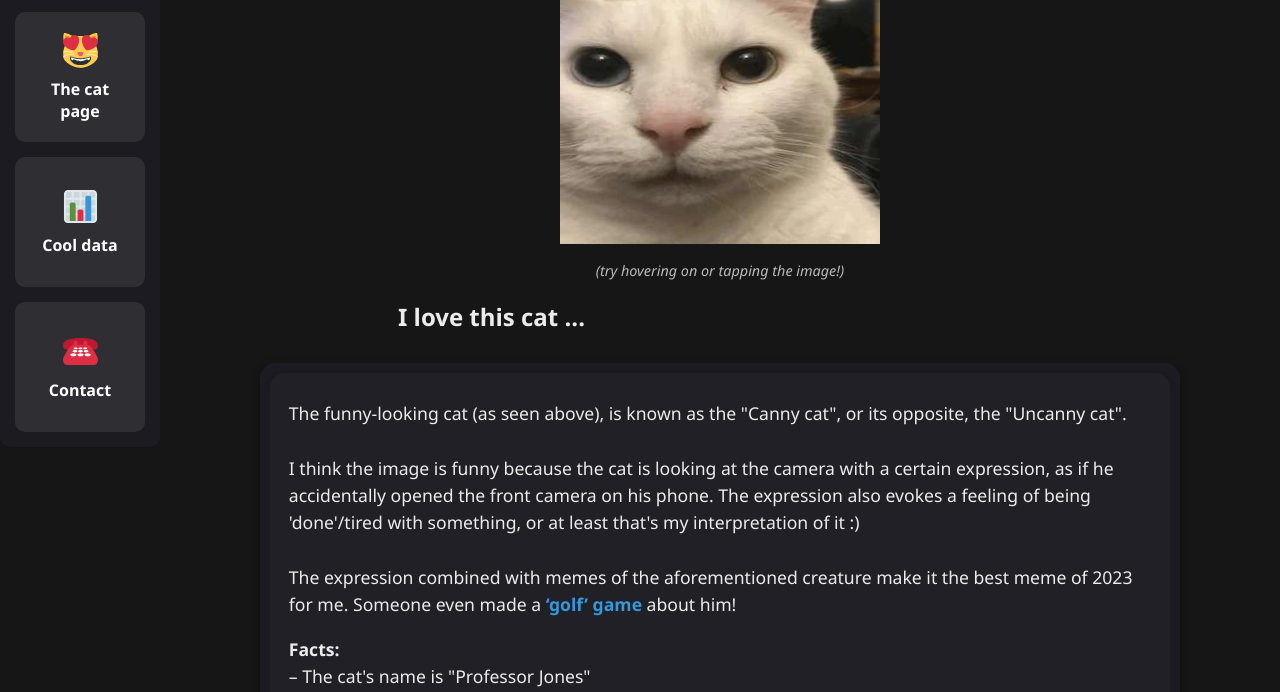
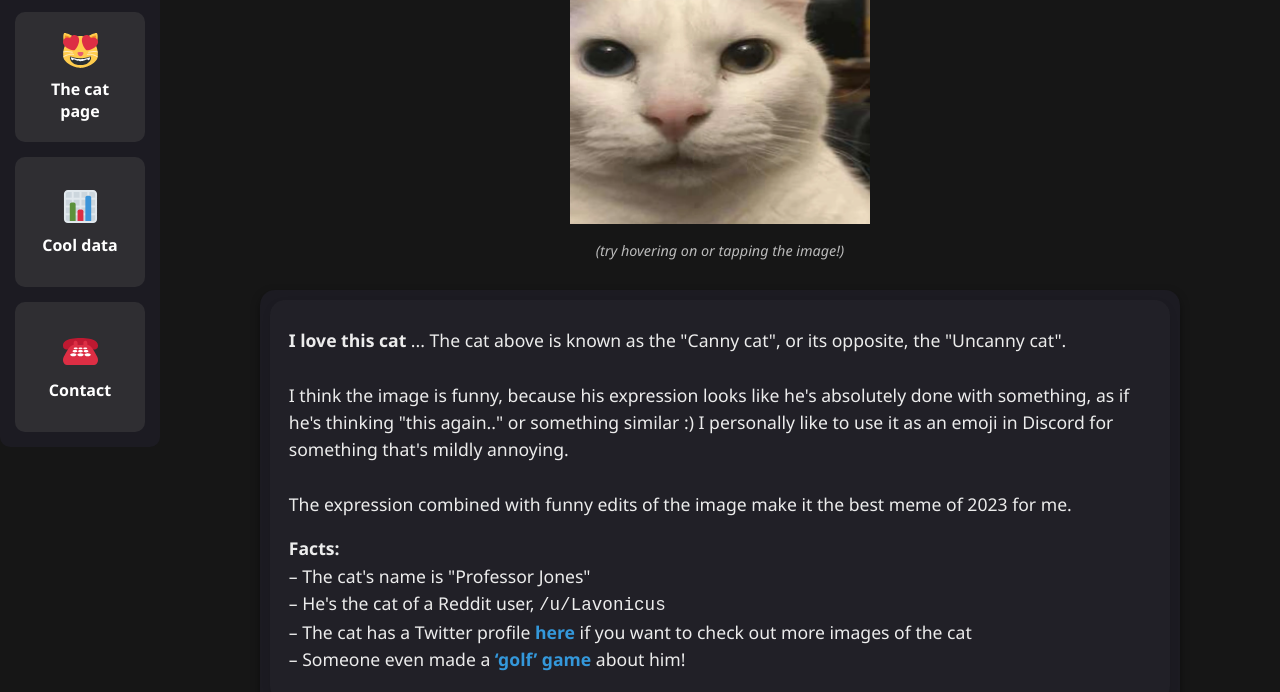
Before and after one commit to kittaxi/verycoolpage, a plain HTML site: page site/carpage.html in a window 1280 px wide. Shown: the part 212-904 px from the top of the page. Drawn offline with Linux system fonts and the light colour scheme.

Commit message:
content edits + moar style edits

```diff
--- a/site/carpage.html
+++ b/site/carpage.html
@@ -22,27 +22,32 @@
             <img class="img-car" src="/imgs/Cannyclose.webp" alt="The uncanny cat, looking directly at the camera."><br><br>
             <p class="subheading-hint">(try hovering on or tapping the image!)</p>
 
-            <h2>I love this cat ...</h2>
 
             <div class="text-box">
                 <div class="text-box-item">
 
                     <p class="p1">
-                        The funny-looking cat (as seen above), is known as the "Canny cat", or its opposite,
-                        the "Uncanny cat".<br><br>
-                        I think the image is funny because the cat is looking at the camera with a certain expression,
-                        as if he accidentally opened the front camera on his phone. The expression also evokes a feeling of being 'done'/tired with something, or at least that's my interpretation of it :) <br><br>
-                        The expression combined with memes of the aforementioned creature make it the best
-                        meme of 2023 for me. Someone even made a
-                        <a href="https://slappyhappy2000.itch.io/uncanny-cat-golf" target="_blank" rel="noopener">‘golf’ game</a> about him!
+                        <strong>I love this cat</strong> ...
+                        The cat above is known as the "Canny cat", or its opposite,
+                        the "Uncanny cat".
+                        <br><br>
+                        I think the image is funny, because his expression looks like he's absolutely done with something, as if he's thinking "this again.." or something similar :) I personally like to use it as an emoji in Discord for something that's mildly annoying.
+                        <br><br>
+                        The expression combined with funny edits of the image make it the best
+                        meme of 2023 for me.
                     </p>
 
                     <p class="p1">
                         <strong>Facts:</strong><br>
-                        – The cat's name is "Professor Jones"<br>
-                        – He's the cat of a Reddit user, <code>/u/Lavonicus</code><br>
+                        – The cat's name is "Professor Jones"
+                        <br>
+                        – He's the cat of a Reddit user, <code>/u/Lavonicus</code>
+                        <br>
                         – The cat has a Twitter profile
                         <a href="https://x.com/PurrfessorJones" target="_blank" rel="noopener">here</a> if you want to check out more images of the cat
+                        <br>
+                        – Someone even made a
+                        <a href="https://slappyhappy2000.itch.io/uncanny-cat-golf" target="_blank" rel="noopener">‘golf’ game</a> about him!
                     </p>
                 </div>
             </div>
--- a/site/styles.css
+++ b/site/styles.css
@@ -197,8 +197,8 @@ drop-shadow(-1px 1px rgba(0, 0, 0, 0.2));
 }
 
 .img-car {
-max-width: 50%;
-max-height: 40vh;
+max-height: 300px;
+max-height: 300px;
 margin: 0 auto;
 }
 
```
Also changed, not shown: site/index.html (+7 -7 lines).
